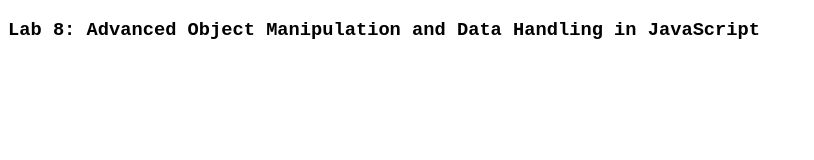
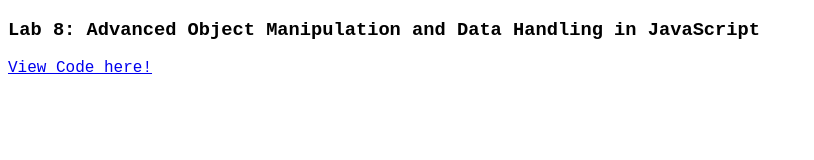
Before and after one commit to abhishake2323/lab8_js_Advanced-Object-Manipulation-and-Data-Handling-in-JavaScript, a plain HTML site: page index.html in a window 1280 px wide. Shown: the whole page, without its empty margins (0-814 px from the left). Drawn offline with Linux system fonts and the light colour scheme.

Commit message:
Finishing up Html

```diff
--- a/index.html
+++ b/index.html
@@ -10,6 +10,7 @@
 <body>
     <h3>  Lab 8: Advanced Object Manipulation and Data Handling in JavaScript
     </h3>
+    <a href="script.js">View Code here!</a>
 
 </body>
 </html>
```
